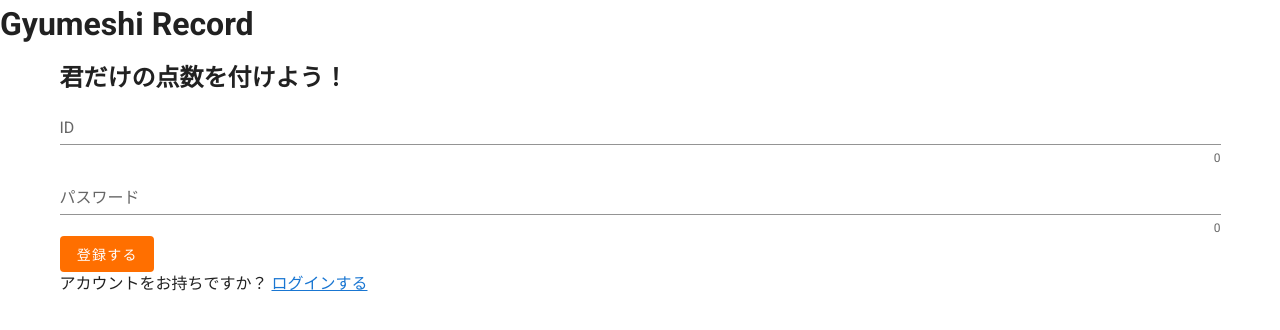
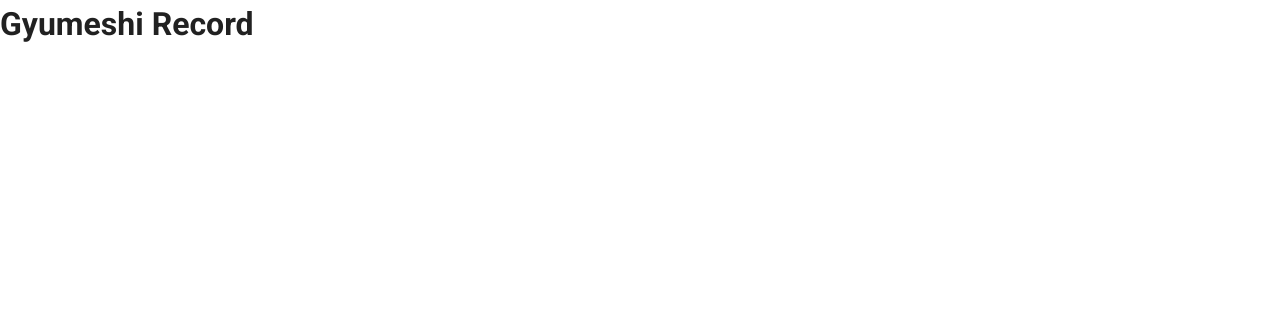
Before and after one commit to konkarin/gyumeshi-record, a Vue app: page / in a window 1280 px wide. Shown: the top 330 px of the page. Built offline with nearby package versions, Linux system fonts and the light colour scheme; what vue-js-modal would draw is missing.

Commit message:
firebase authの追加

```diff
--- a/package.json
+++ b/package.json
@@ -9,6 +9,7 @@
   },
   "dependencies": {
     "core-js": "^3.6.4",
+    "firebase": "^7.9.3",
     "vue": "^2.6.11",
     "vue-js-modal": "^1.3.33",
     "vue-router": "^3.1.5",
--- a/src/App.vue
+++ b/src/App.vue
@@ -4,7 +4,24 @@
       Gyumeshi Record
     </h1>
     <div class="container">
-      <router-view />
+      <div
+        v-show="isLoading"
+        class="loader"
+      />
+      <router-view :is-loading="isLoading" />
     </div>
   </v-app>
 </template>
+
+<script>
+export default {
+  data () {
+    return {
+      isLoading: true
+    }
+  },
+  mounted () {
+    this.isLoading = false
+  }
+}
+</script>
--- a/src/assets/style.scss
+++ b/src/assets/style.scss
@@ -9,3 +9,26 @@
     opacity: 0.8;
   }
 }
+.loader {
+  position: absolute;
+  width: 80px;
+  height: 80px;
+  border-radius: 50%;
+  border: 10px solid #fff;
+  border-right-color: transparent;
+  animation: spin 1s linear infinite;
+}
+@keyframes spin {
+  0% {
+    transform: rotate(0deg);
+    opacity: 0.2;
+  }
+  50% {
+    transform: rotate(180deg);
+    opacity: 1;
+  }
+  100% {
+    transform: rotate(360deg);
+    opacity: 0.2;
+  }
+}
--- a/src/components/Home.vue
+++ b/src/components/Home.vue
@@ -24,6 +24,15 @@
         <v-btn>edit</v-btn>
       </div>
     </div>
+    <v-btn
+      type="button"
+      depressed
+      color="amber darken-4"
+      class="white--text"
+      @click="logout"
+    >
+      ログアウト
+    </v-btn>
     <div class="chart">
       <img
         width="100%"
@@ -37,6 +46,7 @@
 import Record from './Record'
 // https://qiita.com/nwtgck/items/e46b3ec16a0e79f482a5
 import { mdiPencil } from '@mdi/js'
+import firebase from '../firebase'
 export default {
   components: { Record },
   data () {
@@ -57,6 +67,9 @@ export default {
   methods: {
     record () {
       this.$modal.show('tweet')
+    },
+    logout () {
+      firebase.auth().signOut()
     }
   }
 }
--- a/src/components/LoginForm.vue
+++ b/src/components/LoginForm.vue
@@ -1,62 +1,47 @@
 <template>
   <div>
-    <form>
-      <div>
-        <v-text-field
-          v-model="id"
-          :rules="[rules.required, rules.min]"
-          name="id"
-          label="ID"
-          hint="8文字以上"
-          counter
-          required
-        />
-      </div>
-      <div>
-        <v-text-field
-          v-model="password"
-          :append-icon="showPassword ? 'mdi-eye' : 'mdi-eye-off'"
-          :rules="[rules.required, rules.min]"
-          :type="showPassword ? 'text' : 'password'"
-          name="password"
-          label="パスワード"
-          hint="8文字以上"
-          counter
-          required
-          @click:append="showPassword = !showPassword"
-        />
-        <div>
     <v-btn
-            type="submit"
+      type="button"
       depressed
       color="amber darken-4"
       class="white--text"
+      @click="login"
     >
-            {{ buttonName }}
+      <slot />
     </v-btn>
-        </div>
-      </div>
-    </form>
   </div>
 </template>
 
 <script>
+import firebase from '../firebase'
 export default {
-  props: {
-    buttonName: {
-      type: String,
-      default: ''
+  data () {
+    return {
+      user: null
     }
   },
-  data () {
-    return {
-      id: '',
-      password: '',
-      showPassword: '',
-      rules: {
-        required: value => !!value || '8文字以上',
-        min: v => v.length >= 8 || '8文字以上'
-      }
+  methods: {
+    login () {
+      const provider = new firebase.auth.TwitterAuthProvider()
+      firebase.auth().signInWithRedirect(provider).then(function (result) {
+        // This gives you a the Twitter OAuth 1.0 Access Token and Secret.
+        // You can use these server side with your app's credentials to access the Twitter API.
+        // const token = result.credential.accessToken
+        // const secret = result.credential.secret
+        // // The signed-in user info.
+        // const user = result.user
+        // ...
+      }).catch(function (error) {
+        alert(error)
+        // Handle Errors here.
+        // const errorCode = error.code
+        // const errorMessage = error.message
+        // // The email of the user's account used.
+        // const email = error.email
+        // // The firebase.auth.AuthCredential type that was used.
+        // const credential = error.credential
+        // ...
+      })
     }
   }
 }
--- a/src/components/Record.vue
+++ b/src/components/Record.vue
@@ -51,6 +51,7 @@
             type="submit"
             class="mx-2"
             color="blue white--text"
+            @click="submitRecord"
           >
             記録する
           </v-btn>
@@ -86,6 +87,9 @@ export default {
   methods: {
     hide () {
       this.$modal.hide('tweet')
+    },
+    submitRecord () {
+      // https://us-central1-gyumeshi-record.cloudfunctions.net/helloWorld
     }
   }
 }
--- a/src/components/Welcome.vue
+++ b/src/components/Welcome.vue
@@ -2,32 +2,25 @@
   <div class="welcome">
     <h2>君だけの点数を付けよう！</h2>
     <div>
-      <login-form :button-name="buttonName" />
-    </div>
-    <div>
-      アカウントをお持ちですか？
-      <router-link to="/login">
-        ログインする
-      </router-link>
+      <login-form :is-loading="isLoading">
+        Twitterでログイン
+      </login-form>
     </div>
   </div>
 </template>
 
 <script>
 import LoginForm from './LoginForm'
-
+import firebase from '../firebase'
 export default {
   components: { LoginForm },
-  data () {
-    return {
-      id: '',
-      password: '',
-      showPassword: '',
-      rules: {
-        required: value => !!value || '8文字以上',
-        min: v => v.length >= 8 || '8文字以上'
-      },
-      buttonName: '登録する'
+  props: {
+    isLoading: Boolean
+  },
+  created () {
+    // ログインユーザーがいる場合はhomeへ遷移
+    if (firebase.auth().currentUser) {
+      this.$router.push('home')
     }
   }
 }
--- a/src/firebase.js
+++ b/src/firebase.js
@@ -1,7 +1,7 @@
-import firebase from 'firebase/app'
+import * as firebase from 'firebase/app'
+
 import 'firebase/auth'
 import 'firebase/firestore'
-// import 'firebase/storage'
 
 const firebaseConfig = {
   apiKey: 'AIzaSyDzEm0KxVevBWakCkMf_ibu10MtqC3YzGI',
--- a/src/router/index.js
+++ b/src/router/index.js
@@ -3,6 +3,7 @@ import VueRouter from 'vue-router'
 import Welcome from '../components/Welcome'
 import Init from '../components/Init'
 import Home from '../components/Home'
+import firebase from '../firebase'
 
 Vue.use(VueRouter)
 
@@ -12,28 +13,30 @@ const routes = [
     name: 'Welcome',
     component: Welcome
   },
-  {
-    path: '/login',
-    name: 'Login',
-    /**
+  // {
+  //   path: '/login',
+  //   name: 'Login',
+  /**
      * Dynamic import利用は下記2点必須(babel-eslintだけでもいいかも)
      * npm install -D babel-eslint
      * npm install -D eslint eslint-plugin-vue
      */
-    // route level code-splitting
-    // this generates a separate chunk (about.[hash].js) for this route
-    // which is lazy-loaded when the route is visited.
-    component: () => import(/* webpackChunkName: "login" */ '../components/Login')
-  },
+  // route level code-splitting
+  // this generates a separate chunk (about.[hash].js) for this route
+  // which is lazy-loaded when the route is visited.
+  // component: () => import(/* webpackChunkName: "login" */ '../components/Login')
+  // },
   {
     path: '/init',
     name: 'Init',
-    component: Init
+    component: Init,
+    meta: { requiresAuth: true }
   },
   {
     path: '/home',
     name: 'Home',
-    component: Home
+    component: Home,
+    meta: { requiresAuth: true }
   }
 ]
 
@@ -43,4 +46,26 @@ const router = new VueRouter({
   routes
 })
 
+// Global Before Guards
+router.beforeEach((to, from, next) => {
+  const requiresAuth = to.matched.some(record => record.meta.requiresAuth)
+  // firebaseでログイン中のユーザーを取得
+  firebase.auth().onAuthStateChanged(function (user) {
+    if (requiresAuth) {
+      // ログインユーザーか判定
+      if (user) {
+        next()
+      // 認証が必要なページはrootにリダイレクト
+      } else {
+        next({
+          path: '/'
+          // query: { redirect: to.fullPath }
+        })
+      }
+    } else {
+      next()
+    }
+  })
+})
+
 export default router
```
Also changed, not shown: 1 other file (tests, documents, lock files or other folders). Lines whose indentation alone changed are shown as unchanged.
